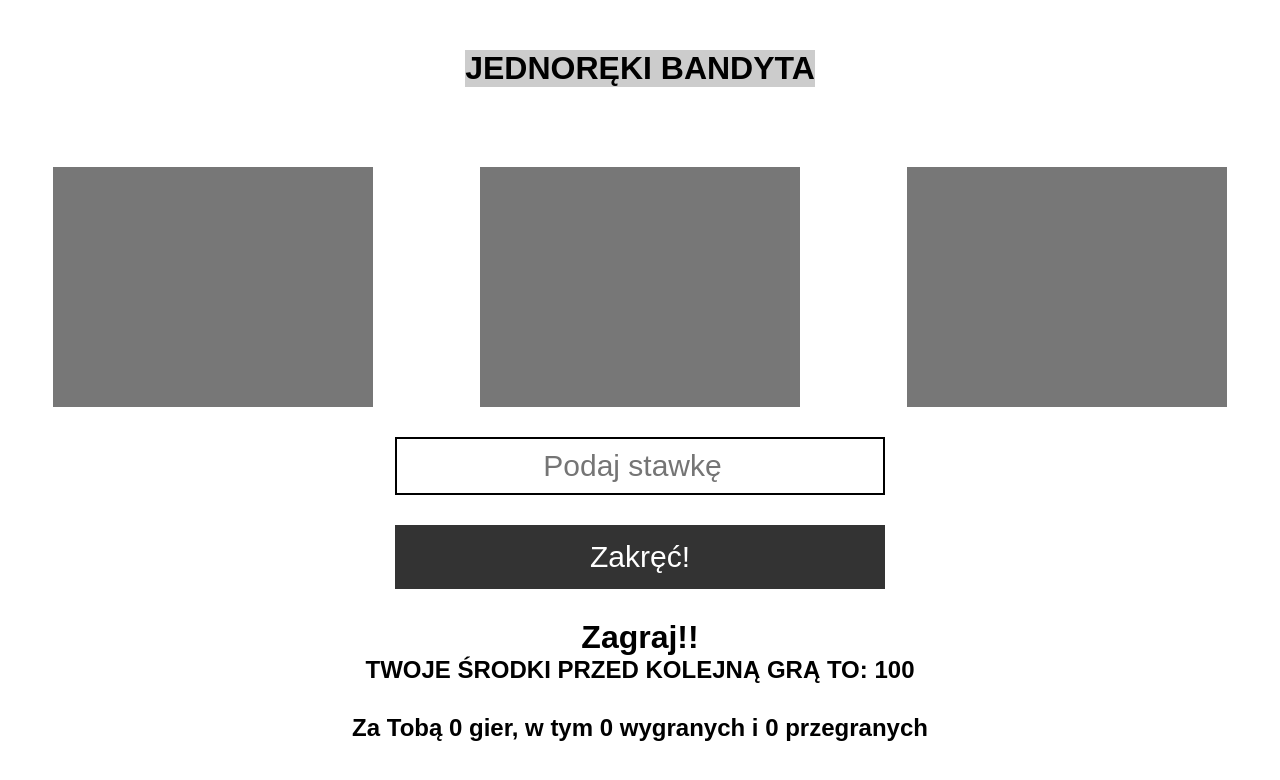
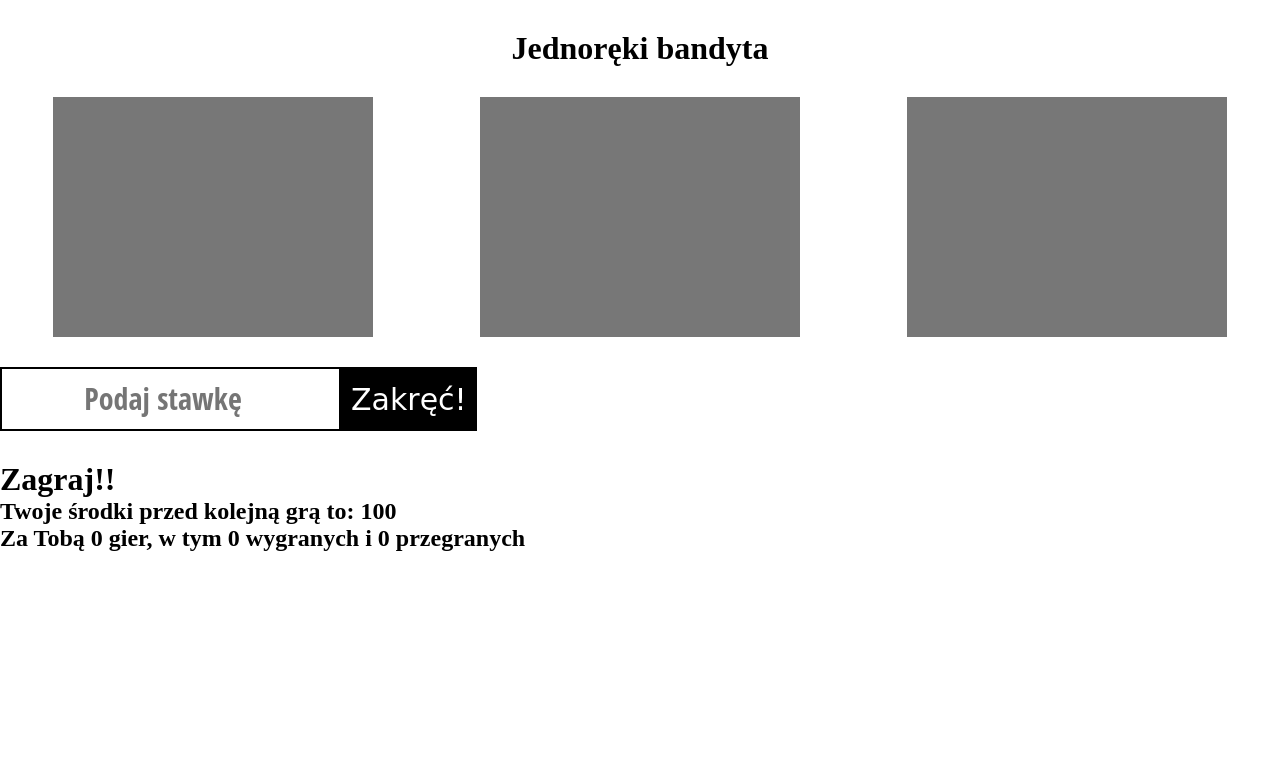
Before and after one commit to Remoll/oneArmedBandit, a plain HTML site: page index.html in a window 1280 px wide. Drawn offline with Linux system fonts and the light colour scheme.

Commit message:
Add files via upload

```diff
--- a/style.css
+++ b/style.css
@@ -3,28 +3,27 @@
     padding: 0;
 }
 
-body {
+.wrapper {
+    width: 100vw;
+    max-width: 1024px;
+    margin: 0 auto;
+    height: 100vh;
     display: flex;
     flex-direction: column;
     align-items: center;
-    height: 100vh;
-    width: 100vw;
-    font-family: Arial, Helvetica, sans-serif
+    font-family: 'Fascinate Inline', cursive;
 }
 
 .header {
     text-align: center;
-    margin: 50px auto;
+    margin: 30px auto;
     color: #000;
-    background-color: #ccc;
-    text-transform: uppercase;
 }
 
 .boxes {
     display: flex;
-    width: 100vw;
+    width: 100%;
     justify-content: space-around;
-    margin: 30px 0;
 }
 
 .boxes div {
@@ -33,30 +32,41 @@ body {
     height: 30vh;
 }
 
+
 .spin {
     display: flex;
-    flex-direction: column;
+    margin: 30px 0;
 }
 
+
 .spin input {
-    font-family: Arial, Helvetica, sans-serif;
     font-size: 30px;
+    line-height: 200%;
     text-align: center;
-    padding: 10px 50px;
     background-color: #fff;
     border: 2px solid #000;
+    font-family: 'Open Sans Condensed', sans-serif;
 }
 
 .spin button {
-    padding: 15px 30px;
-    margin: 30px 0;
     font-size: 30px;
     color: #fff;
-    background-color: #333;
+    background-color: #000;
+    padding: 0 10px;
     border: none;
+    font-family: 'Alfa Slab One', cursive;
+}
+
+/*
+.thisGame {
+    margin-bottom: 10px;
 }
 
 .state {
     text-transform: uppercase;
-    margin-bottom: 30px;
+    margin-bottom: 5px;
 }
+
+@media (min-width: 900px) {}
+
+@media (min-height: 725px) {} */
```
